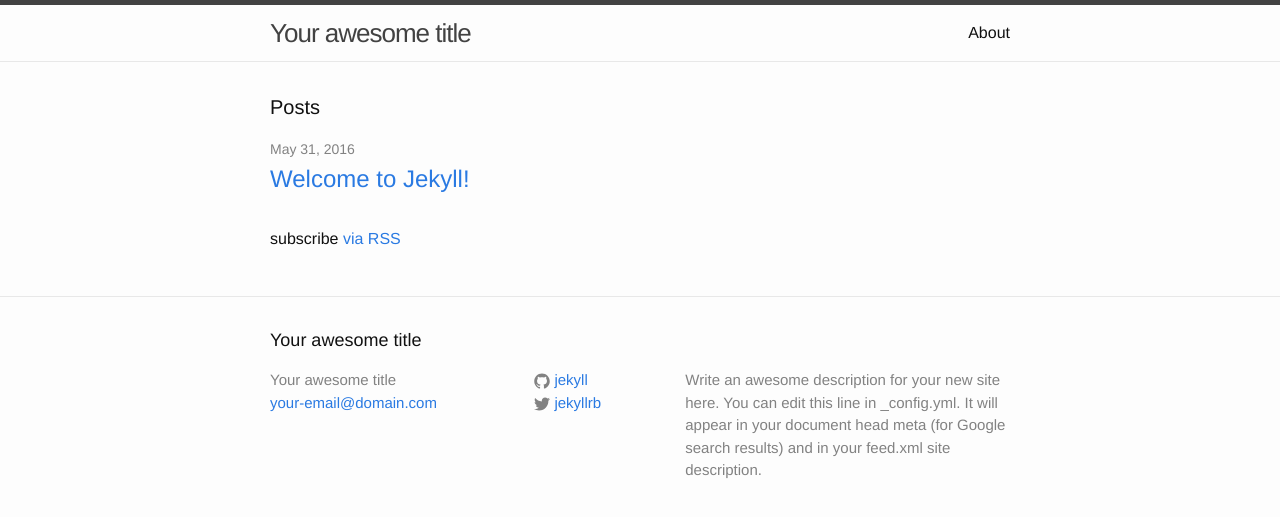
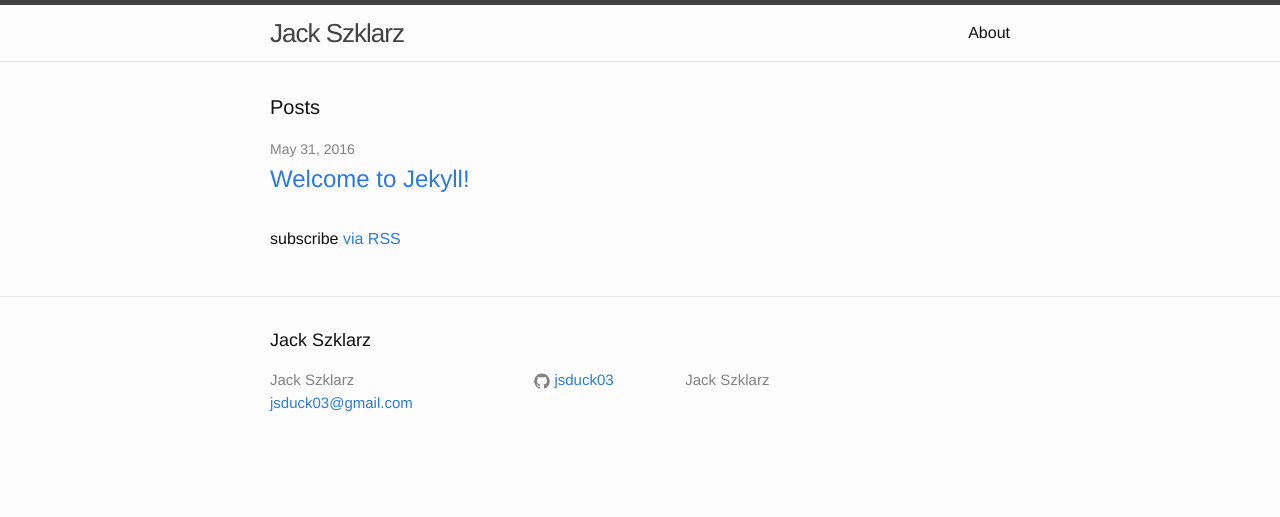
Before and after one commit to jsduck03/jsduck03.github.io, a Jekyll site: the page built from index.html, in a window 1280 px wide. Shown: the top 517 px of the page. Built offline with Jekyll 4.4.1, drawn with Linux system fonts in a browser that asks for light colours.

Commit message:
Update _config.yml

```diff
--- a/_config.yml
+++ b/_config.yml
@@ -6,16 +6,14 @@
 # 'jekyll serve'. If you change this file, please restart the server process.
 
 # Site settings
-title: Your awesome title
-email: your-email@domain.com
+title: Jack Szklarz
+email: jsduck03@gmail.com
 description: > # this means to ignore newlines until "baseurl:"
-  Write an awesome description for your new site here. You can edit this
-  line in _config.yml. It will appear in your document head meta (for
-  Google search results) and in your feed.xml site description.
+  Jack Szklarz
 baseurl: "" # the subpath of your site, e.g. /blog
-url: "http://yourdomain.com" # the base hostname & protocol for your site
-twitter_username: jekyllrb
-github_username:  jekyll
+url: "jsduck03.github.io" # the base hostname & protocol for your site
+
+github_username:  jsduck03
 
 # Build settings
 markdown: kramdown
```
